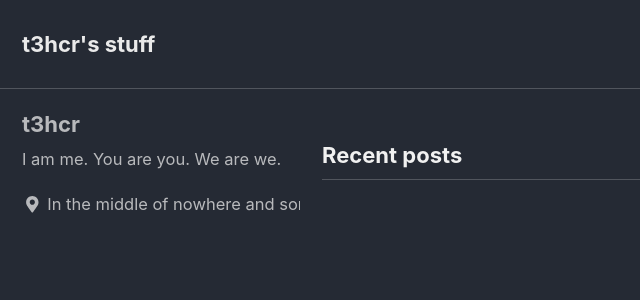
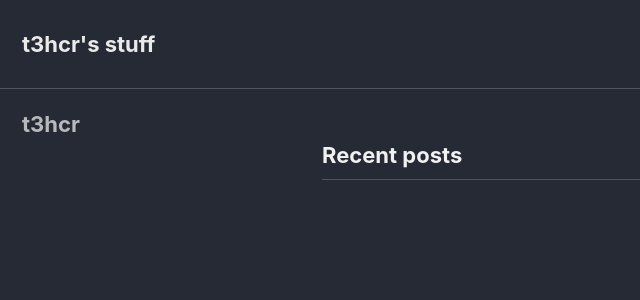
Before and after one commit to t3hcr/t3hcr.github.io, a Jekyll site: the page built from index.html, in a window 1280 px wide and 900 px high. Shown: the top 300 px of the window, without its empty margins (0-640 px from the left). Built offline with Jekyll 4.4.1, drawn with Linux system fonts in a browser that asks for light colours; cached includes are drawn as plain includes; nearby versions of some CDN libraries; the list of posts is cut into pages by our own code.

Commit message:
comment bio and loc

```diff
--- a/_config.yml
+++ b/_config.yml
@@ -108,8 +108,8 @@ analytics:
 author:
   name             : "t3hcr"
   avatar           : # path of avatar image, e.g. "/assets/images/bio-photo.jpg"
-  bio              : "I am me. You are you. We are we."
-  location         : "In the middle of nowhere and somewhere."
+  #bio              : ""
+  #location         : "Nowhere and somewhere"
   email            :
   links:
     - label: "Email"
```
